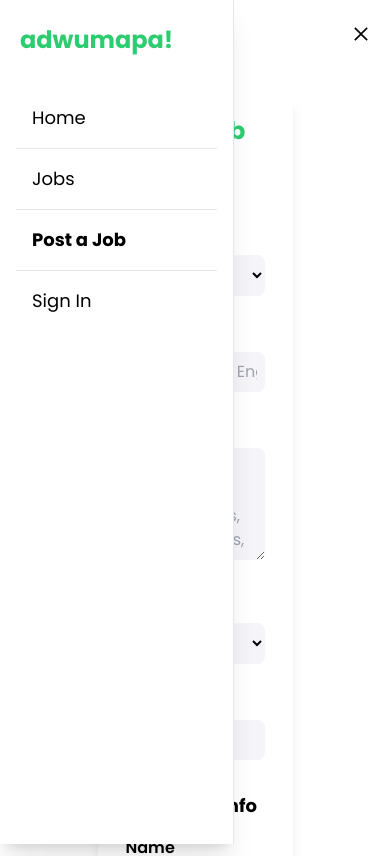
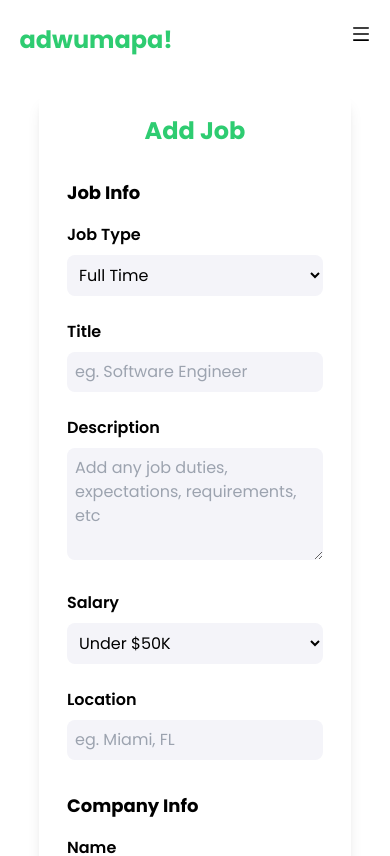
Before and after one commit to emmanuelcobbinah007/adwumapa, a React (Vite) app in the folder Rect Jobs Frontend/: page /add_job in a window 390 px wide. Shown: the top 856 px of the page. Built offline with nearby package versions, Linux system fonts and the light colour scheme.

Commit message:
worked on responsiveness for add job page

```diff
--- a/Rect Jobs Frontend/src/components/Header.jsx
+++ b/Rect Jobs Frontend/src/components/Header.jsx
@@ -7,7 +7,7 @@ const Header = () => {
 
   const toggleNavClass = ({ isActive }) => isActive ? 'hover:font-bold transition-all duration-300 ease-in-out transform hover:cursor-pointer font-bold' : 'hover:font-bold transition-all duration-300 ease-in-out transform hover:cursor-pointer'
 
-  const [ nav, setNav ] = useState(false);
+  const [ nav, setNav ] = useState(true);
 
   const handleNav = () => {
     setNav(!nav);
@@ -22,7 +22,7 @@ const Header = () => {
             <NavLink to="/add_job" className={toggleNavClass}><li className='md:px-5 px-3 '>Post a Job</li></NavLink>
             <NavLink to="/sign_in" className={toggleNavClass}><li className='md:px-5 px-3'>Sign In</li></NavLink>
           </ul>
-          <div onClick={handleNav} className='sm:hidden'>
+          <div onClick={handleNav} className='sm:hidden hover:cursor-pointer'>
             {!nav ? <AiOutlineClose size={20}/> : <AiOutlineMenu size={20} />}
           </div>
 
--- a/Rect Jobs Frontend/src/components/Jobs.jsx
+++ b/Rect Jobs Frontend/src/components/Jobs.jsx
@@ -34,7 +34,7 @@ const Jobs = ({jobsPageActive = false}) => {
 
   return (
     <div>
-         <h1 className='bg-inherit text-center text-2xl font-bold py-8 text-[#2ECC71]'>{jobsPageActive ? 'Browse Jobs' : 'Recent Jobs'}</h1>
+         <h1 className='bg-inherit text-center md:text-2xl text-xl font-bold md:py-8 pt-8 text-[#2ECC71]'>{jobsPageActive ? 'Browse Jobs' : 'Recent Jobs'}</h1>
         {loading ?
         <Spinner loading = {loading} />
          :
--- a/Rect Jobs Frontend/src/pages/AddJob.jsx
+++ b/Rect Jobs Frontend/src/pages/AddJob.jsx
@@ -45,7 +45,7 @@ const AddJob = ({ addJobSubmit }) => {
   return (
     <div className='bg-white'>
       <div className='bg-white py-3'></div>
-      <div className='w-[50%] mx-auto mt-[15px] mb-16 bg-white rounded-lg shadow-lg pb-5'>
+      <div className='lg:w-[50%] w-[80%] mx-auto mt-[15px] mb-16 bg-white rounded-lg shadow-lg pb-5'>
         <form
         onSubmit={submitForm}>
         <h1 className='bg-inherit text-center text-2xl font-bold py-5 text-[#2ECC71]'>Add Job</h1>
```
